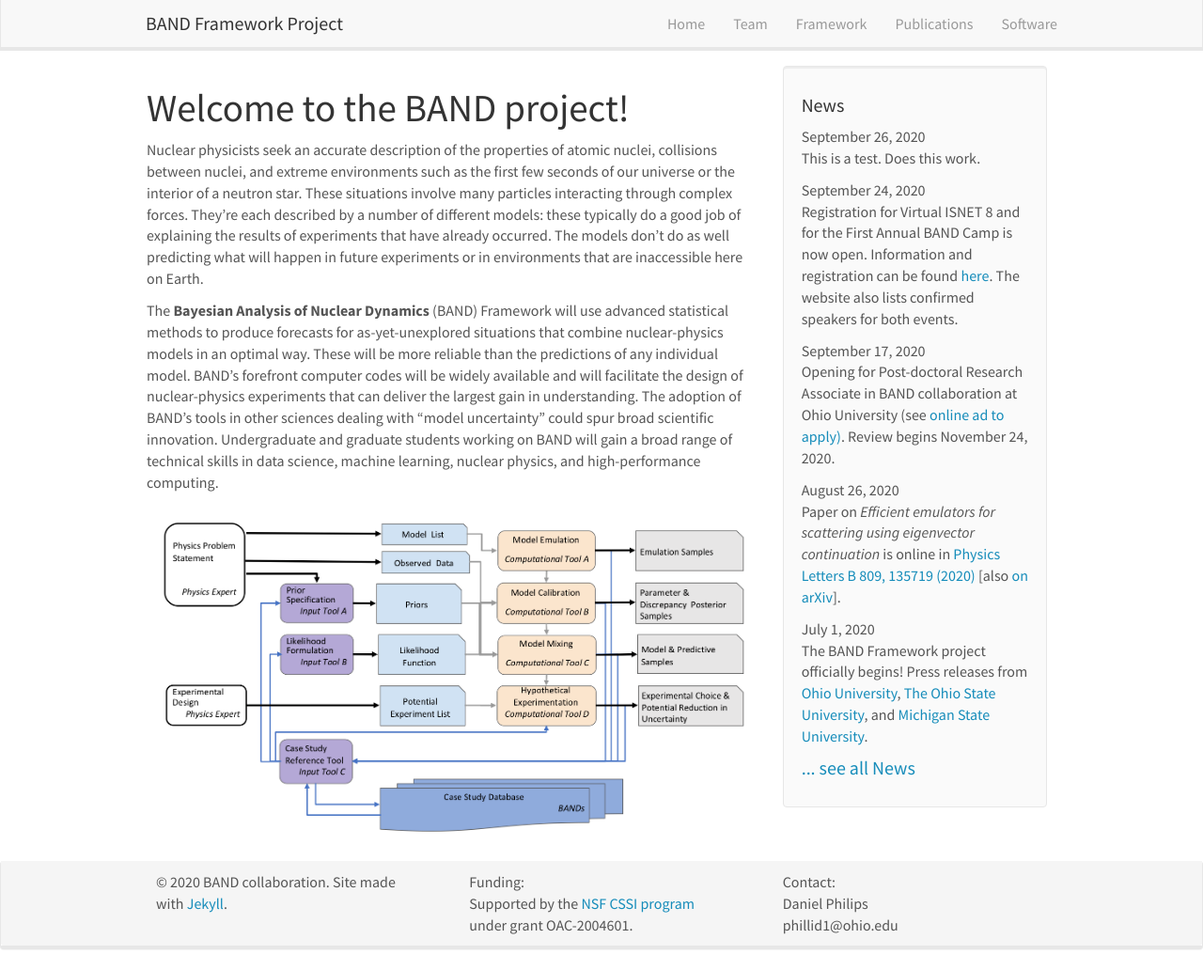
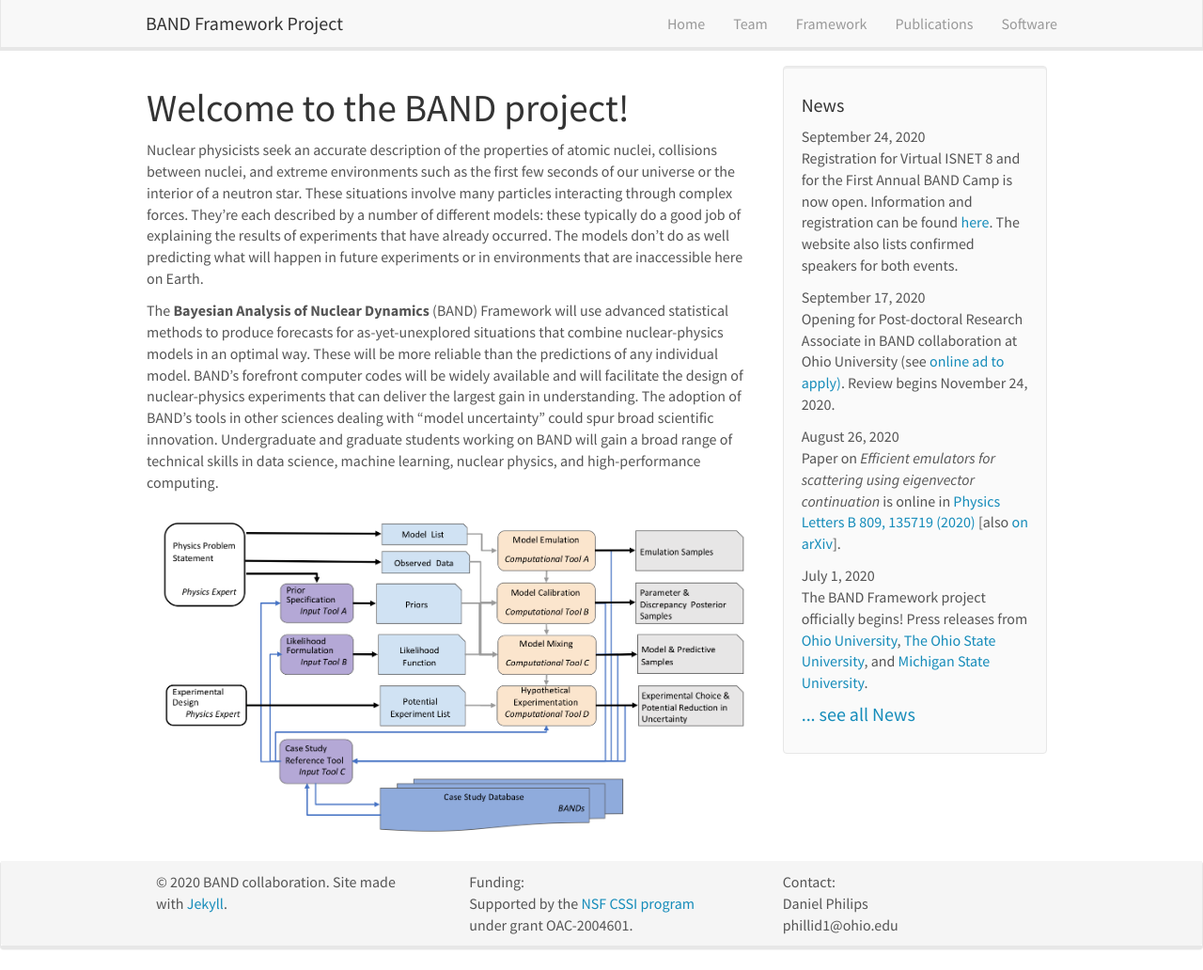
Before and after one commit to bandframework/bandframework.github.io, a Jekyll site: the page built from _pages/home.md, in a window 1280 px wide and 1032 px high. Shown: the whole window at 94% size. Built offline with Jekyll 4.4.1, drawn with Linux system fonts in a browser that asks for light colours; nearby versions of some CDN libraries.

Commit message:
Update news.yml

```diff
--- a/_data/news.yml
+++ b/_data/news.yml
@@ -1,8 +1,3 @@
-- date: September 26, 2020
-  headline: >
-    This is a test.
-    Does this work.
-
 - date: September 24, 2020
   headline: >
     Registration for Virtual ISNET 8 and for the First Annual BAND Camp is now open.
```
